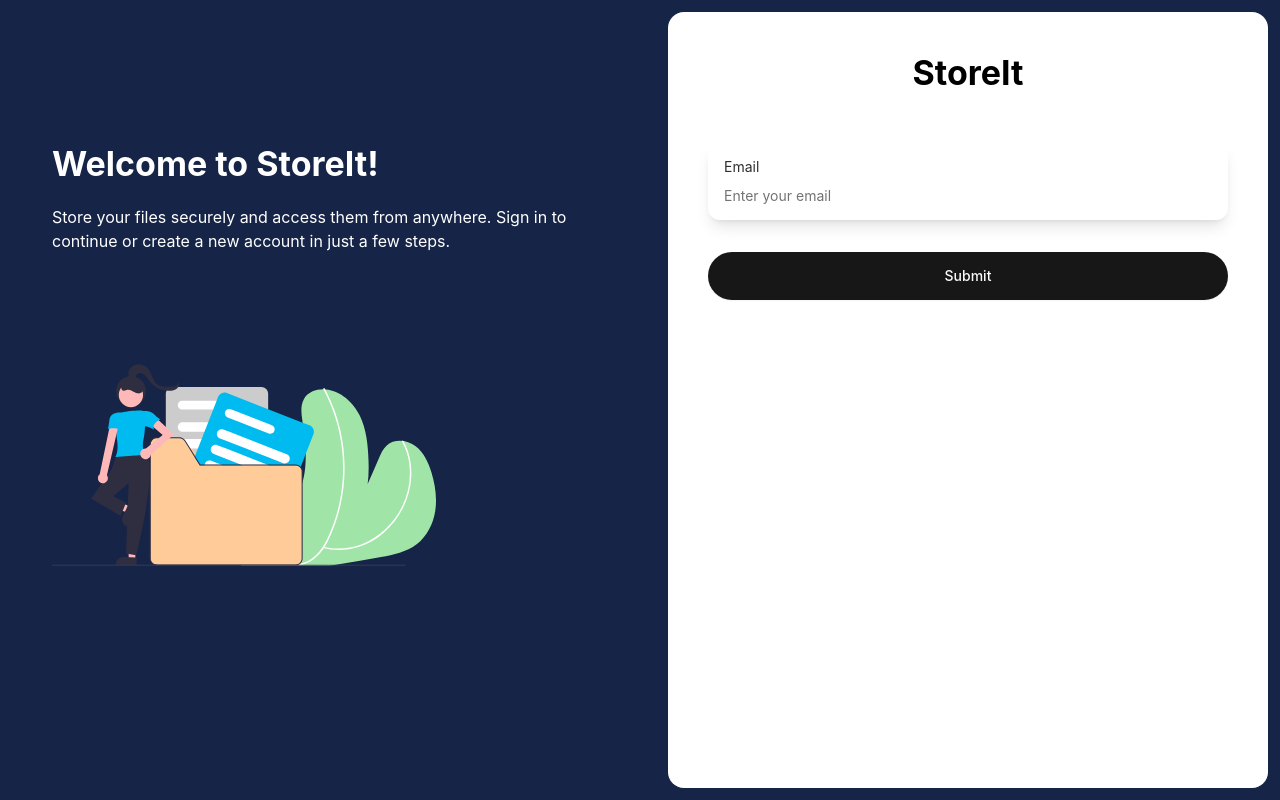
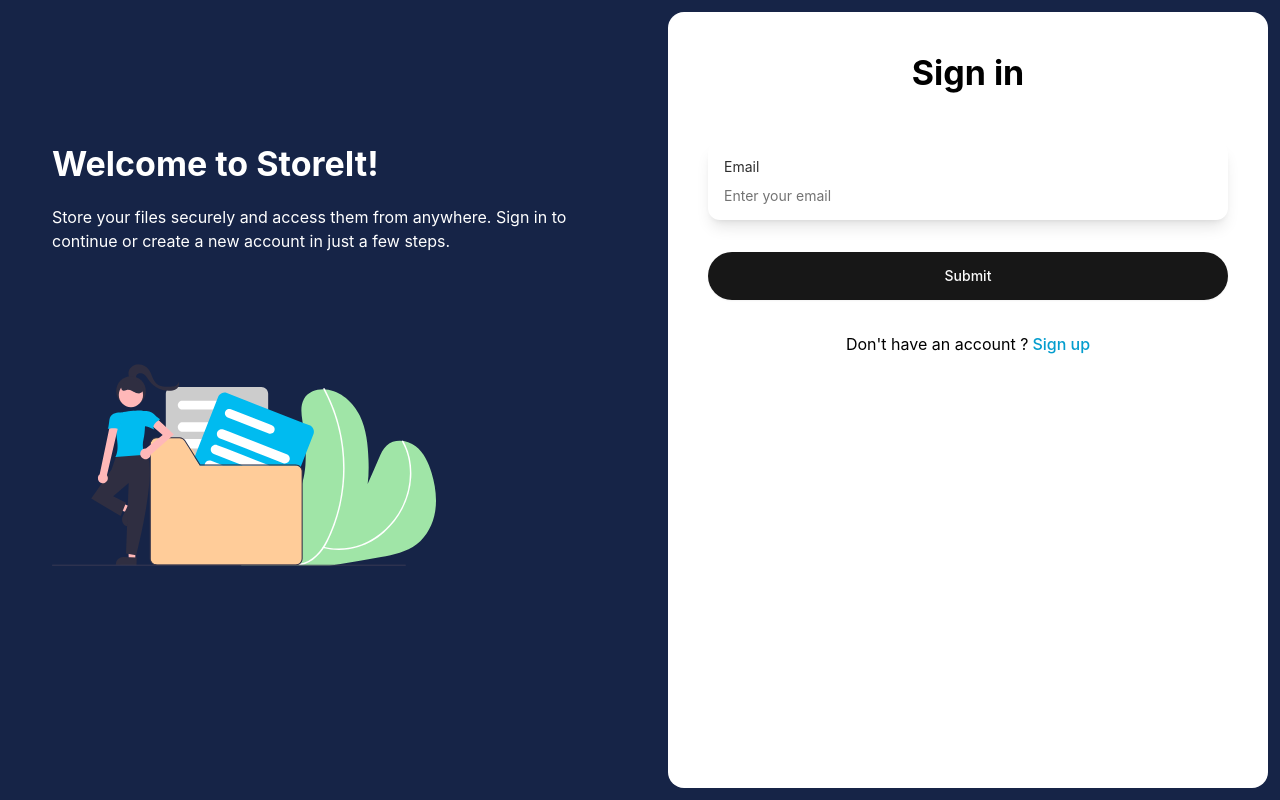
Before and after one commit to janszotkowski/store-it, a Next.js app: page /sign-in in a window 1280 px wide. Built offline with nearby package versions, Linux system fonts and the light colour scheme.

Commit message:
better form zod schema

```diff
--- a/components/auth/AuthForm.tsx
+++ b/components/auth/AuthForm.tsx
@@ -7,14 +7,19 @@
 import { Button } from '@/components/ui/button';
 import { Form, FormControl, FormField, FormItem, FormLabel, FormMessage } from '@/components/ui/form';
 import { Input } from '@/components/ui/input';
+import Link from 'next/link';
 
-const formSchema = z.object({
-    username: z.string().min(2).max(50),
-    email: z.string().email()
-});
+type FormType = 'sign-in' | 'sign-up';
 
 type AuthFormProps = {
-    type: 'sign-in' | 'sign-up';
+    type: FormType;
+};
+
+const authFormSchema = (formType: FormType) => {
+    return z.object({
+        email: z.string().email(),
+        userName: formType === 'sign-up' ? z.string().min(2).max(50) : z.string().optional()
+    });
 };
 
 export const AuthForm: React.FC<AuthFormProps> = (props: AuthFormProps): React.ReactElement => {
@@ -25,10 +30,11 @@
         setErrorMessage(undefined);
     }, []);
 
+    const formSchema = authFormSchema(props.type);
     const form = useForm<z.infer<typeof formSchema>>({
         resolver: zodResolver(formSchema),
         defaultValues: {
-            username: '',
+            userName: '',
             email: ''
         }
     });
@@ -43,14 +49,14 @@
     return (
         <Form {...form}>
             <h1 className={'h1 mb-12 mx-auto w-max'}>
-                StoreIt
+                {props.type === 'sign-in' ? 'Sign in' : 'Sign up'}
             </h1>
             <form onSubmit={form.handleSubmit(onSubmit)} className={'space-y-8'}>
                 {
                     props.type == 'sign-up' &&
                     <FormField
                         control={form.control}
-                        name={'username'}
+                        name={'userName'}
                         render={({field}) => (
                             <FormItem>
                                 <div className={'!shad-form-item'}>
@@ -101,6 +107,18 @@
                     errorMessage &&
                     <p className={'error-message'}>* {errorMessage}</p>
                 }
+
+                <div className={'flex justify-center'}>
+                    <p>
+                        {props.type === 'sign-in' ? 'Don\'t have an account ?' : 'Already have an account ?'}
+                    </p>
+                    <Link
+                        className={'ml-1 font-medium text-blue-60 hover:text-blue-80'}
+                        href={props.type === 'sign-in' ? '/sign-up' : '/sign-in'}
+                    >
+                        {props.type === 'sign-in' ? 'Sign up' : 'Sign in'}
+                    </Link>
+                </div>
             </form>
         </Form>
     );
```
